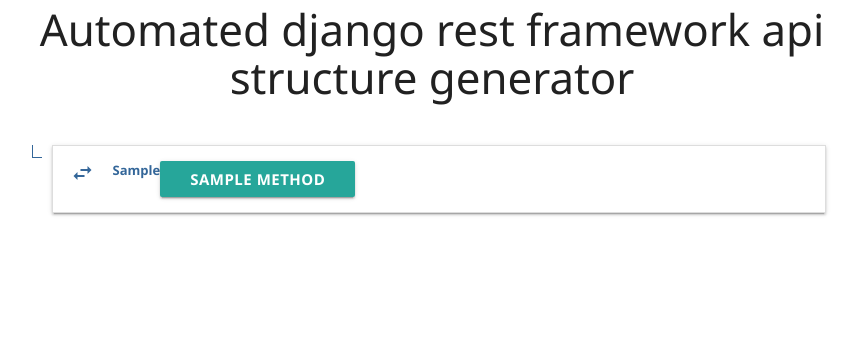
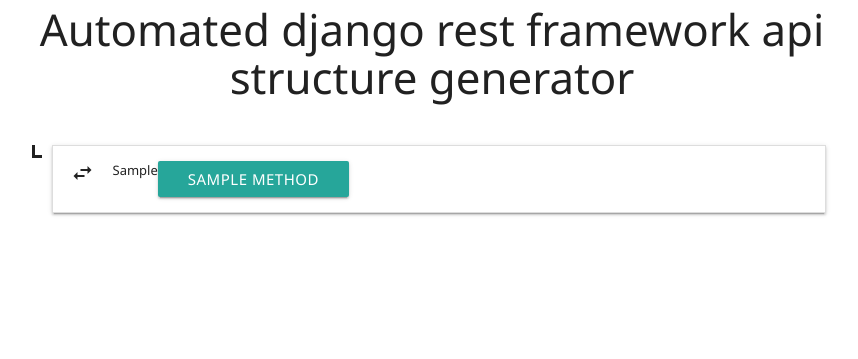
Before and after one commit to iMakedonsky/drf-autodocs, a Django app: template drf_autodocs/templates/drf_autodocs/index.html in a window 1280 px wide. Shown: the part 171-530 px from the top of the page, without its empty margins (208-1066 px from the left). Run offline with Django 3.2, Linux system fonts and the light colour scheme; the template is opened without the code that fills it: most values are stand-ins (such as "Sample title", 1, 10 or a date in 2020); parts of the project's set-up code (start-up, migrations or seed data) failed here and were passed over; some libraries are stand-ins or nearby versions.

Commit message:
improve new tree boldness

```diff
--- a/drf_autodocs/static/css/custom.css
+++ b/drf_autodocs/static/css/custom.css
@@ -83,7 +83,6 @@
     margin:0 0 0 1em; /* indentation */
     padding:0;
     list-style:none;
-    color:#369;
     position:relative;
 }
 
@@ -98,14 +97,14 @@
     top:0;
     bottom:0;
     left:0;
-    border-left:1px solid;
+    border-left: 3px solid;
 }
 
 .tree li.tree-list-item {
     margin:0;
     padding:0 1.5em; /* indentation + .5em */
-    line-height:2em; /* default list item's `line-height` */
-    font-weight:bold;
+    /*line-height: 2em; !* default list item's `line-height` *!*/
+    /*font-weight:bold;*/
     position:relative;
 }
 
@@ -114,8 +113,8 @@
     display:block;
     width:10px; /* same with indentation */
     height:0;
-    border-top:1px solid;
-    margin-top:-1px; /* border top width */
+    border-top:3px solid;
+    margin-top:-3px; /* border top width */
     position:absolute;
     top:1em; /* (line-height/2) */
     left:0;
```
